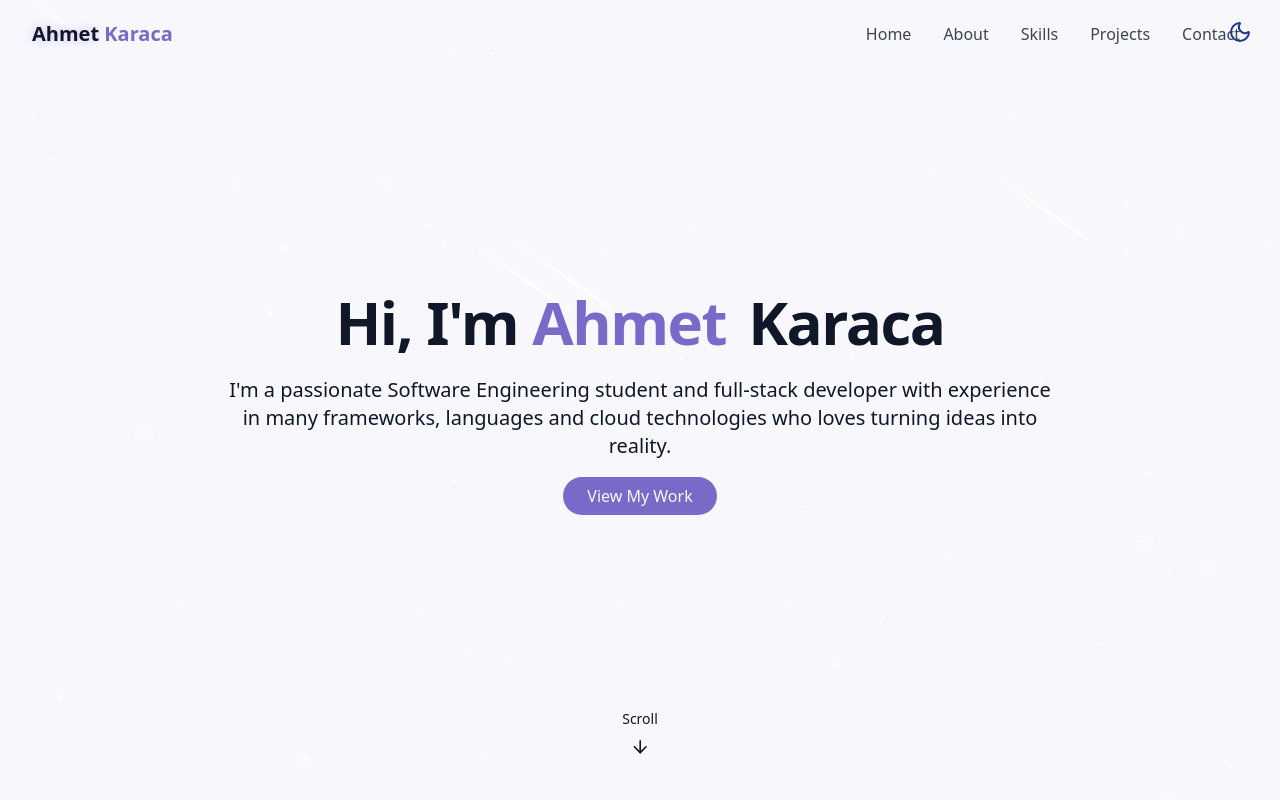
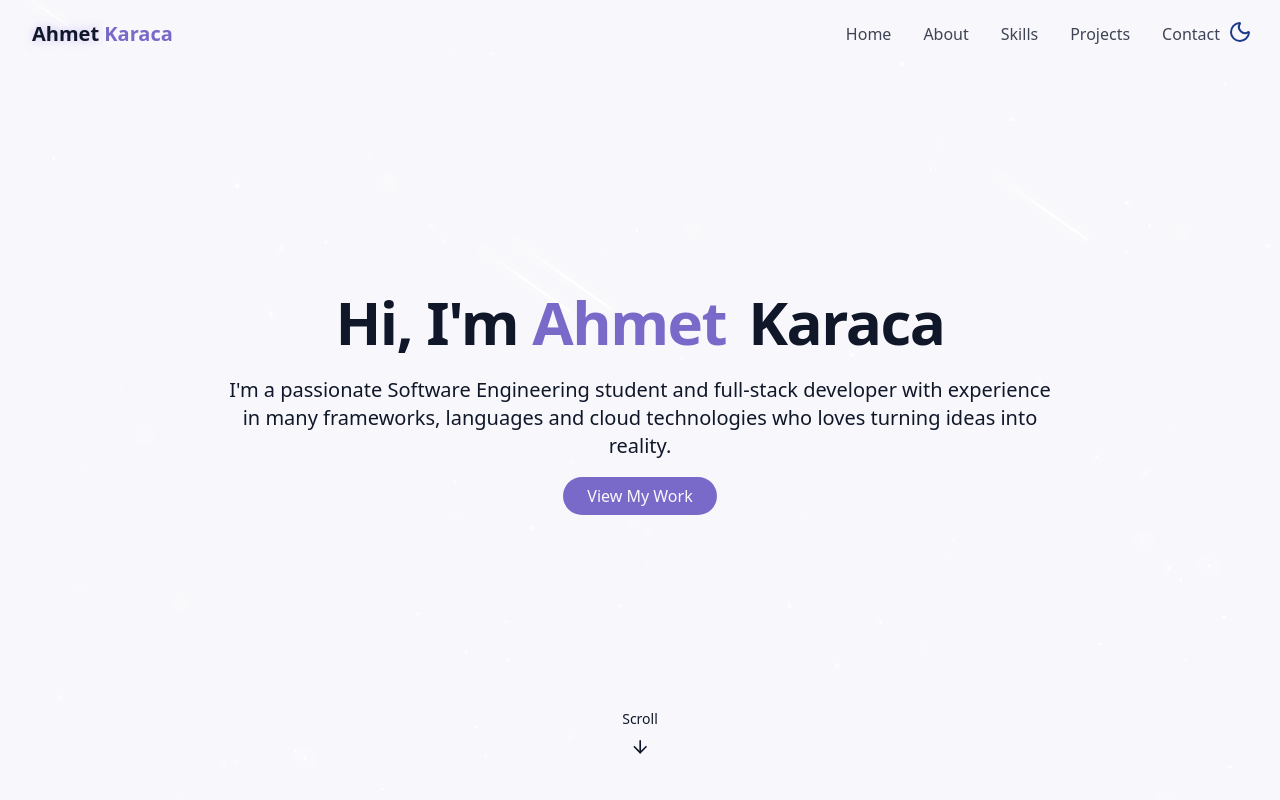
Before and after one commit to Codefficiency/PortfolioRework, a React (Vite) app: page / in a window 1280 px wide. Shown: the top 800 px of the page. Built offline with nearby package versions, Linux system fonts and the light colour scheme.

Commit message:
Modified navbar

```diff
--- a/src/components/Navbar.jsx
+++ b/src/components/Navbar.jsx
@@ -25,11 +25,12 @@ export const Navbar = () => {
             className={cn(
                 'fixed w-full z-40 transition-all duration-300',
                 isScrolled
-                    ? 'py-3 bg-background/80 backdrop-blur-md shadow-xs'
-                    : 'py-5'
+                    ? 'py-5 bg-background/80 backdrop-blur-md shadow-xs'
+                    : 'py-5 '
             )}
+            ç
         >
-            <div className="container flex items-center justify-between pr-10">
+            <div className="container flex items-center justify-between pr-15">
                 <a
                     className="text-xl font-bold text-primary flex items-center"
                     href="#hero"
--- a/src/components/ThemeToggle.jsx
+++ b/src/components/ThemeToggle.jsx
@@ -15,6 +15,7 @@ export const ThemeToggle = () => {
             setIsDarkMode(false);
         }
     }, []);
+
     const toggleTheme = () => {
         if (isDarkMode) {
             document.documentElement.classList.remove('dark');
```
